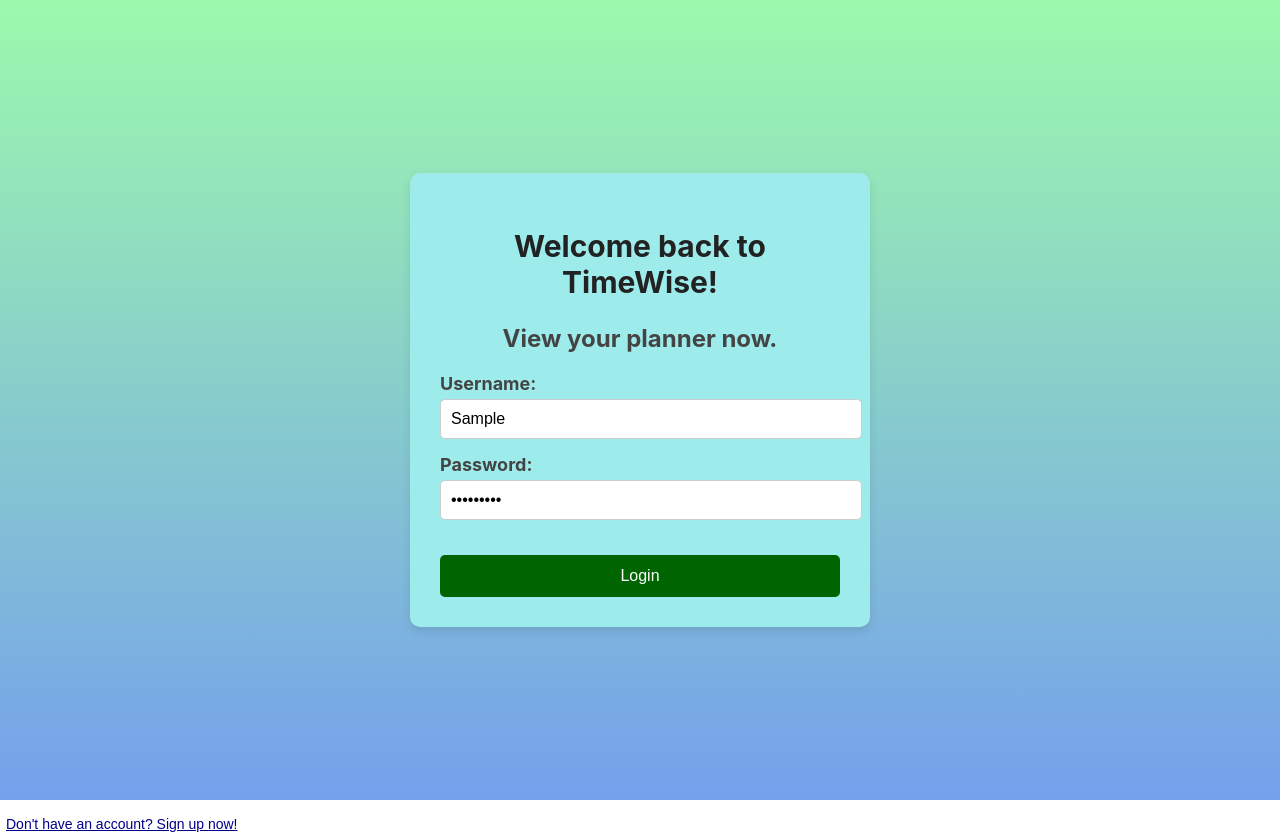
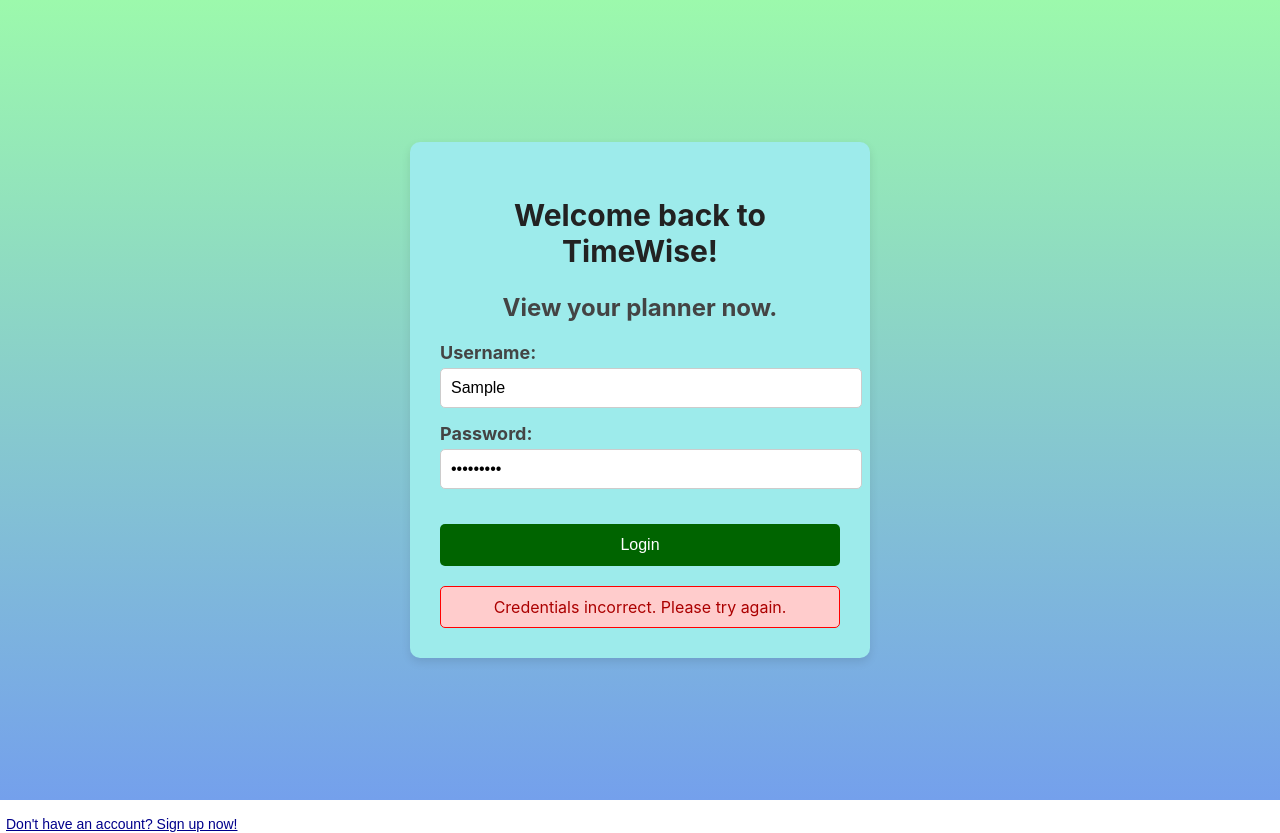
Before and after one commit to hannathomas68/Planner, a React (Create React App) app in the folder client/: page / in a window 1280 px wide. Both pictures are taken after typing "Sample", "Sample123" into the empty fields and a click on the button "Login". Built offline with nearby package versions, Linux system fonts and the light colour scheme; no server answers.

Commit message:
Login/signup error handling

```diff
--- a/client/src/Pages/Login.css
+++ b/client/src/Pages/Login.css
@@ -71,3 +71,13 @@
 .login-button:hover {
   background-color: #228B22;
 }
+
+.alert-box {
+  margin-top: 20px;
+  padding: 10px;
+  background-color: #ffcccc;
+  color: rgb(171, 0, 0);
+  border: 1px solid red;
+  border-radius: 5px;
+  text-align: center;
+}
--- a/client/src/Pages/Login.js
+++ b/client/src/Pages/Login.js
@@ -7,6 +7,7 @@
 
     const [username, setUsername] = useState("");
     const [password, setPassword] = useState("");
+    const [errorMessage, setErrorMessage] = useState("");
     const navigate = useNavigate();
 
     const handleSubmit = (e) => {
@@ -19,8 +20,12 @@
                     navigate("/");
                 }
                 else {
-                    alert("Login failed."); // error handling
+                    alert("Login failed.");
                 }
+            })
+            .catch((error) => {
+                setErrorMessage("Credentials incorrect. Please try again."); // error handling
+                console.error("Error during signup:", error);
             });
     };
 
@@ -43,6 +48,7 @@
 
                     <button type="submit" className="login-button">Login</button>
                 </form>
+                {errorMessage && <div className="alert-box">{errorMessage}</div>}
             </div>
         </div>
     );
--- a/client/src/Pages/Signup.css
+++ b/client/src/Pages/Signup.css
@@ -71,3 +71,13 @@
 .signup-button:hover {
     background-color: #228B22;
 }
+
+.alert-box {
+    margin-top: 20px;
+    padding: 10px;
+    background-color: #ffcccc;
+    color: rgb(171, 0, 0);
+    border: 1px solid red;
+    border-radius: 5px;
+    text-align: center;
+}
--- a/client/src/Pages/Signup.js
+++ b/client/src/Pages/Signup.js
@@ -8,6 +8,7 @@
     const [lastName, setLastName] = useState("");
     const [username, setUsername] = useState("");
     const [password, setPassword] = useState("");
+    const [errorMessage, setErrorMessage] = useState("");
 
     const handleSubmit = (e) => {
         e.preventDefault();
@@ -16,12 +17,14 @@
         .then((response) => {
             if (response.data.success) {
                 onAuthSuccess(response.data.student); // pass student data to parent
+                setErrorMessage("");
             }
             else {
-                alert("Signup failed."); // error handling
+                setErrorMessage(response.data.message || "Signup failed.");
             }
         })
         .catch((error) => {
+            setErrorMessage("Username taken. Please try again."); // error handling
             console.error("Error during signup:", error);
         });
     };
@@ -56,6 +59,7 @@
 
                     <button type="submit" className="signup-button">Sign Up</button>
                 </form>
+                {errorMessage && <div className="alert-box">{errorMessage}</div>}
             </div>
         </div>
     );
```
Also changed, not shown: 1 other file (tests, documents, lock files or other folders).
